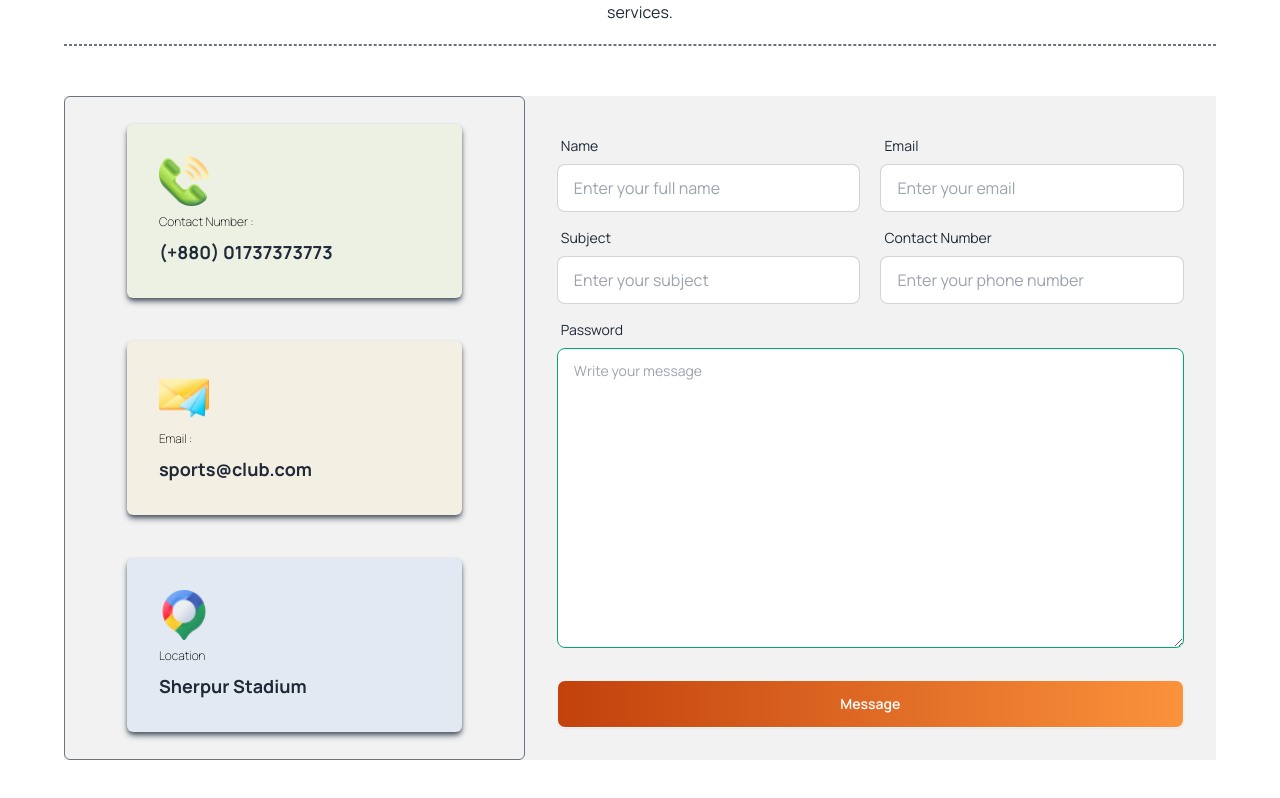
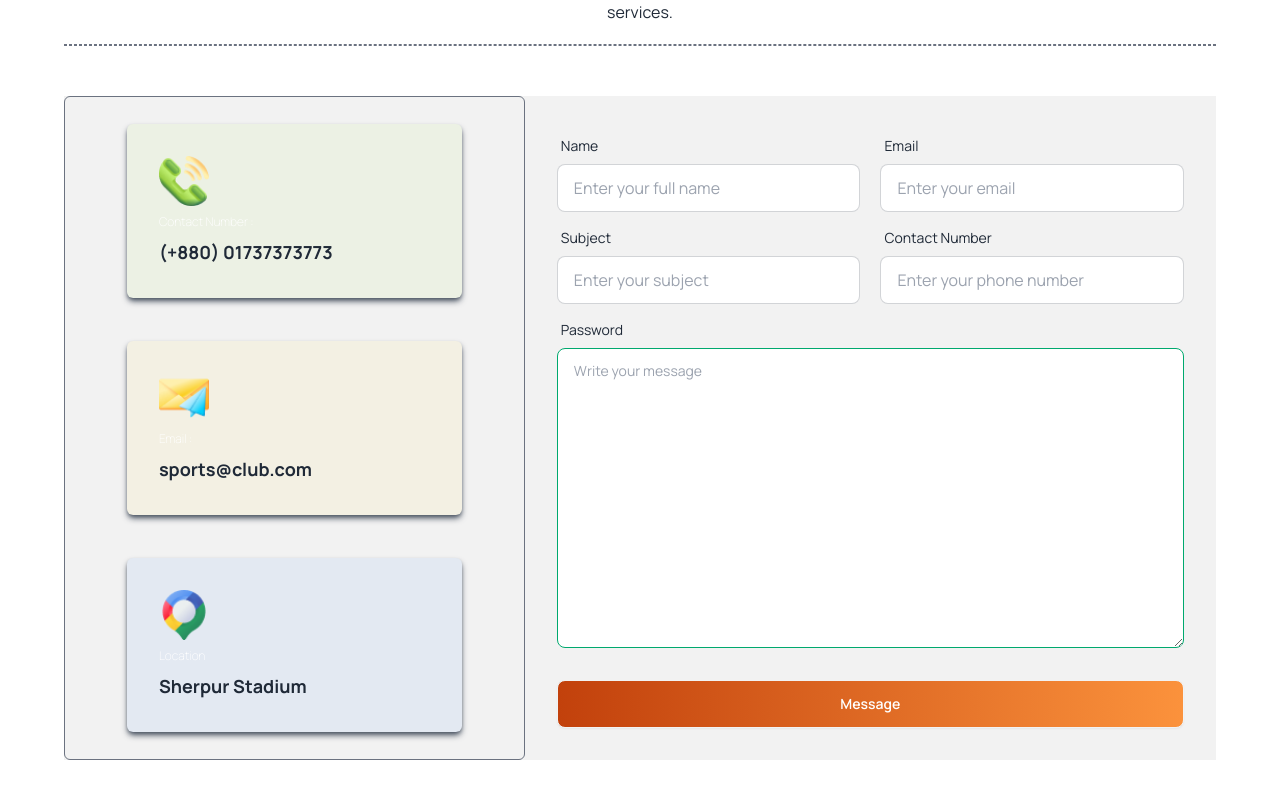
Before and after one commit to e4lh4m/B9A3, a plain HTML site: page index.html in a window 1280 px wide. Shown: the part 4644-5442 px from the top of the page. Drawn offline with nearby package versions, Linux system fonts and the light colour scheme.

Commit message:
Text Color

```diff
--- a/index.html
+++ b/index.html
@@ -574,7 +574,7 @@
   <div class="cursor-pointer card w-[80%] bg-[#BCED6D1A] shadow-md shadow-gray-600 border-15 rounded-md transition-transform duration-300 ease-in-out">
     <div class="card-body">
       <img src="Images/phone.png" class="w-[50px]" alt="phone">
-      <h2 class="card-title text-xs font-extralight text-black">Contact Number : </h2>
+      <h2 class="card-title text-xs font-extralight text-white">Contact Number : </h2>
       <p class="text-lg font-bold">(+880) 01737373773</p>
     </div>
   </div>
@@ -585,7 +585,7 @@
   <div class="cursor-pointer card w-[80%] bg-[#FDDD5F1A] shadow-md shadow-gray-600 border-15 rounded-md transition-transform duration-300 ease-in-out">
     <div class="card-body">
       <img src="Images/email.png" class="w-[50px]" alt="phone">
-      <h2 class="card-title text-xs font-extralight text-black">Email :  </h2>
+      <h2 class="card-title text-xs font-extralight text-white">Email :  </h2>
       <p class="text-base md:text-lg font-bold">sports@club.com</p>
     </div>
   </div>
@@ -596,7 +596,7 @@
   <div class="cursor-pointer card w-[80%] bg-[#629CF31A] shadow-md shadow-gray-600 border-15 rounded-md transition-transform duration-300 ease-in-out">
     <div class="card-body">
       <img src="Images/google.png" class="w-[50px]" alt="phone">
-      <h2 class="card-title text-xs font-extralight text-black">Location </h2>
+      <h2 class="card-title text-xs font-extralight text-white">Location </h2>
       <p class="text-lg font-bold">Sherpur Stadium</p>
     </div>
   </div>
```
